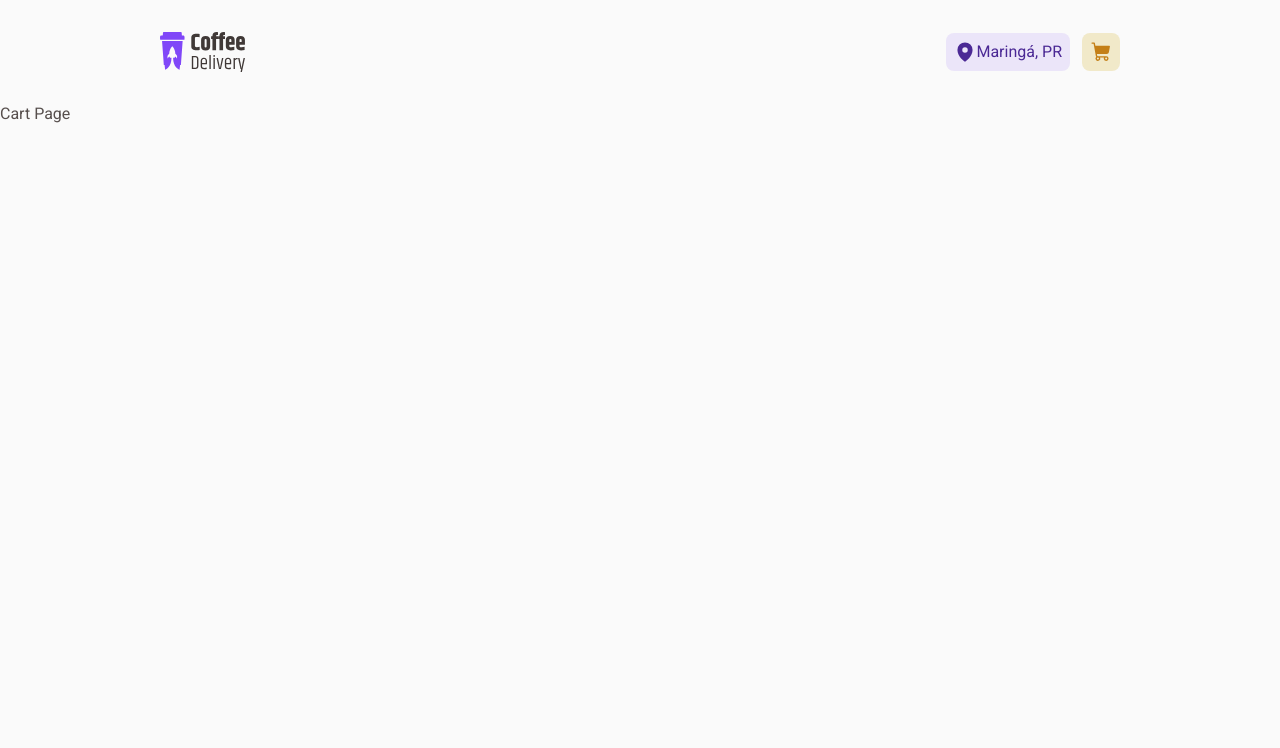
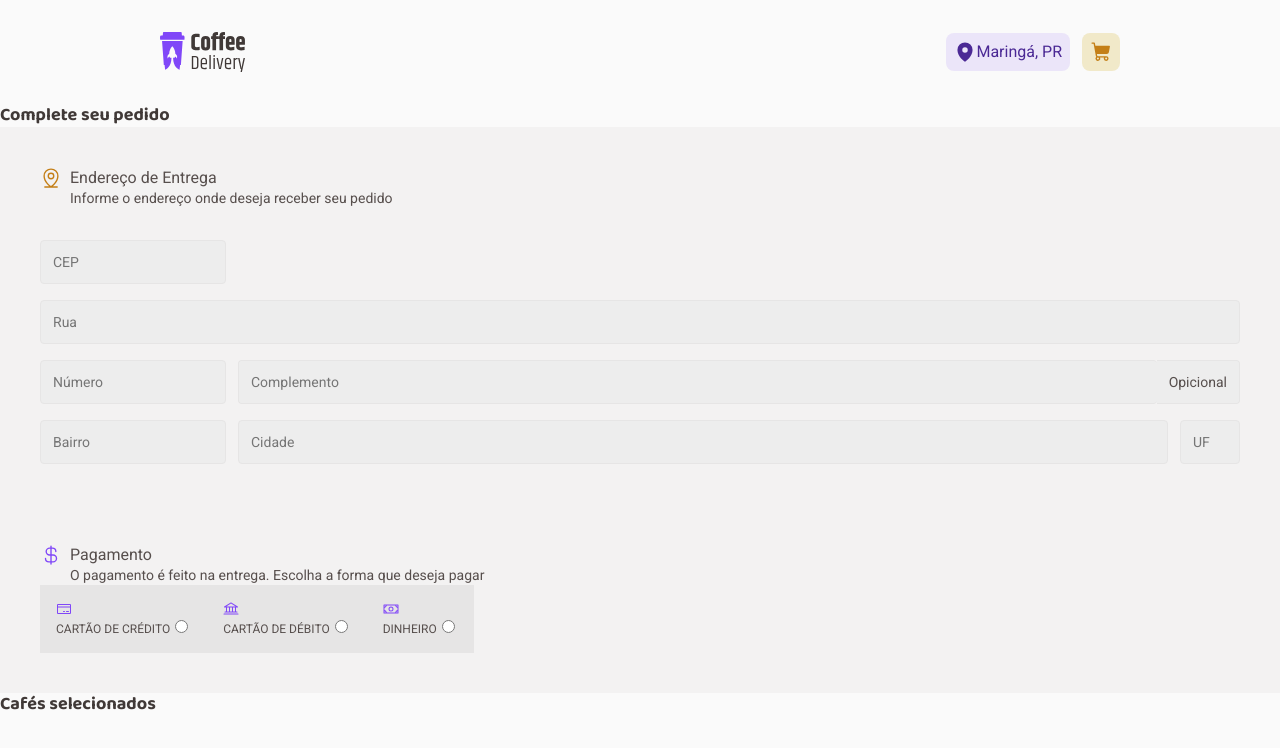
Before and after one commit to junioralvesbr/coffee-delivery, a React (Vite) app: page /cart in a window 1280 px wide. Shown: the top 748 px of the page. Built offline with nearby package versions, Linux system fonts and the light colour scheme.

Commit message:
create cart page

```diff
--- a/index.html
+++ b/index.html
@@ -8,7 +8,7 @@
   <link rel="icon" type="image/svg+xml" href="/logo.svg" />
   <meta name="viewport" content="width=device-width, initial-scale=1.0" />
   <link
-    href="https://fonts.googleapis.com/css2?family=Baloo+2:wght@400..800&family=Roboto:wght@400;700;900&display=swap"
+    href="https://fonts.googleapis.com/css2?family=Baloo+2:wght@400..800&family=Roboto:ital@400,wght@400;700;900&display=swap"
     rel="stylesheet" />
   <title>Coffee Delivery</title>
 </head>
--- a/src/pages/Cart/index.tsx
+++ b/src/pages/Cart/index.tsx
@@ -1,3 +1,80 @@
+import {
+  Bank,
+  CreditCard,
+  CurrencyDollar,
+  MapPinLine,
+  Money,
+} from '@phosphor-icons/react'
+import {
+  Container,
+  DescriptionSection,
+  InputForm,
+  MainSection,
+  RadioForm,
+} from './styles'
+
 export function Cart() {
-  return <h1>Cart Page</h1>
+  return (
+    <Container>
+      <main>
+        <h2>Complete seu pedido</h2>
+
+        <MainSection>
+          <DescriptionSection>
+            <MapPinLine size={22} style={{ color: '#c47f17' }} />
+            <span>Endereço de Entrega</span>
+            <p>Informe o endereço onde deseja receber seu pedido</p>
+          </DescriptionSection>
+
+          <InputForm>
+            <input type="text" placeholder="CEP" className="cep" />
+            <div className="empty"></div>
+            <input type="text" placeholder="Rua" className="rua" />
+            <input type="text" placeholder="Número" className="number" />
+            <div className="complement">
+              <input type="text" placeholder="Complemento" id="complement" />
+              <label htmlFor="complement">Opicional</label>
+            </div>
+            <input type="text" placeholder="Bairro" className="bairro" />
+            <input type="text" placeholder="Cidade" className="cidade" />
+            <input type="text" placeholder="UF" className="uf" />
+          </InputForm>
+        </MainSection>
+
+        <MainSection>
+          <DescriptionSection>
+            <CurrencyDollar size={22} style={{ color: '#8047f8' }} />
+            <span>Pagamento</span>
+            <p>
+              O pagamento é feito na entrega. Escolha a forma que deseja pagar
+            </p>
+          </DescriptionSection>
+
+          <RadioForm>
+            <label htmlFor="cred-card">
+              <CreditCard size={16} style={{ color: '#8047F8' }} />
+              Cartão de crédito
+              <input type="radio" id="cred-card" name="payment" />
+            </label>
+
+            <label htmlFor="debit-card">
+              <Bank size={16} style={{ color: '#8047F8' }} />
+              Cartão de débito
+              <input type="radio" id="debit-card" name="payment" />
+            </label>
+
+            <label htmlFor="money">
+              <Money size={16} style={{ color: '#8047F8' }} />
+              Dinheiro
+              <input type="radio" id="money" name="payment" />
+            </label>
+          </RadioForm>
+        </MainSection>
+      </main>
+
+      <aside>
+        <h2>Cafés selecionados</h2>
+      </aside>
+    </Container>
+  )
 }
--- /dev/null
+++ b/src/pages/Cart/styles.ts
@@ -0,0 +1,118 @@
+import styled from 'styled-components'
+import { mixins } from '../../styles/mixins'
+
+export const Container = styled.div`
+  max-width: 1280px;
+  margin-inline: auto;
+
+  h2 {
+    ${mixins.fonts.titleXS}
+    color: ${(props) => props.theme.colors['base-subtitle']}
+  }
+`
+
+export const MainSection = styled.div`
+  padding: 2.5rem;
+  background-color: ${(props) => props.theme.colors['base-card']};
+`
+
+export const DescriptionSection = styled.div`
+  ${mixins.fonts.textS}
+  display: grid;
+  grid-template-columns: 22px 1fr;
+  align-items: center;
+  column-gap: 0.5rem;
+
+  span {
+    ${mixins.fonts.textM}
+  }
+
+  p {
+    grid-column-start: 2;
+  }
+`
+
+export const InputForm = styled.form`
+  display: grid;
+  grid-template-columns: 1fr 2fr 3fr 60px;
+  grid-template-rows: auto;
+  gap: 16px 12px;
+  grid-template-areas:
+    'cep empty empty empty'
+    'rua rua rua rua'
+    'number complement complement complement'
+    'bairro cidade cidade uf';
+  margin-top: 2rem;
+
+  input {
+    ${mixins.fonts.textS}
+    background-color: ${(props) => props.theme.colors['base-input']};
+    border: 1px solid ${(props) => props.theme.colors['base-button']};
+    border-radius: 4px;
+    padding: 0.75rem;
+  }
+
+  input.cep {
+    grid-area: cep;
+  }
+
+  div.empty {
+    grid-area: empty;
+  }
+
+  input.rua {
+    grid-area: rua;
+  }
+
+  input.number {
+    grid-area: number;
+  }
+
+  div.complement {
+    grid-area: complement;
+    display: flex;
+    align-items: center;
+
+    input {
+      flex-grow: 1;
+      border-right: none;
+      border-top-left-radius: 4px;
+      border-bottom-left-radius: 4px;
+    }
+
+    label {
+      ${mixins.fonts.textS}
+      font-style: italic;
+      background-color: ${(props) => props.theme.colors['base-input']};
+      border: 1px solid ${(props) => props.theme.colors['base-button']};
+      border-left: none;
+      border-top-right-radius: 4px;
+      border-bottom-right-radius: 4px;
+      padding: 0.75rem;
+      cursor: text;
+    }
+  }
+
+  input.bairro {
+    grid-area: bairro;
+  }
+
+  input.cidade {
+    grid-area: cidade;
+  }
+
+  input.uf {
+    grid-area: uf;
+  }
+`
+
+export const RadioForm = styled.form`
+  label {
+    display: inline-block;
+    padding: 1rem;
+    ${mixins.fonts.buttonM}
+    text-transform: uppercase;
+    color: ${(props) => props.theme.colors['base-text']};
+    background-color: ${(props) => props.theme.colors['base-button']};
+  }
+`
```
